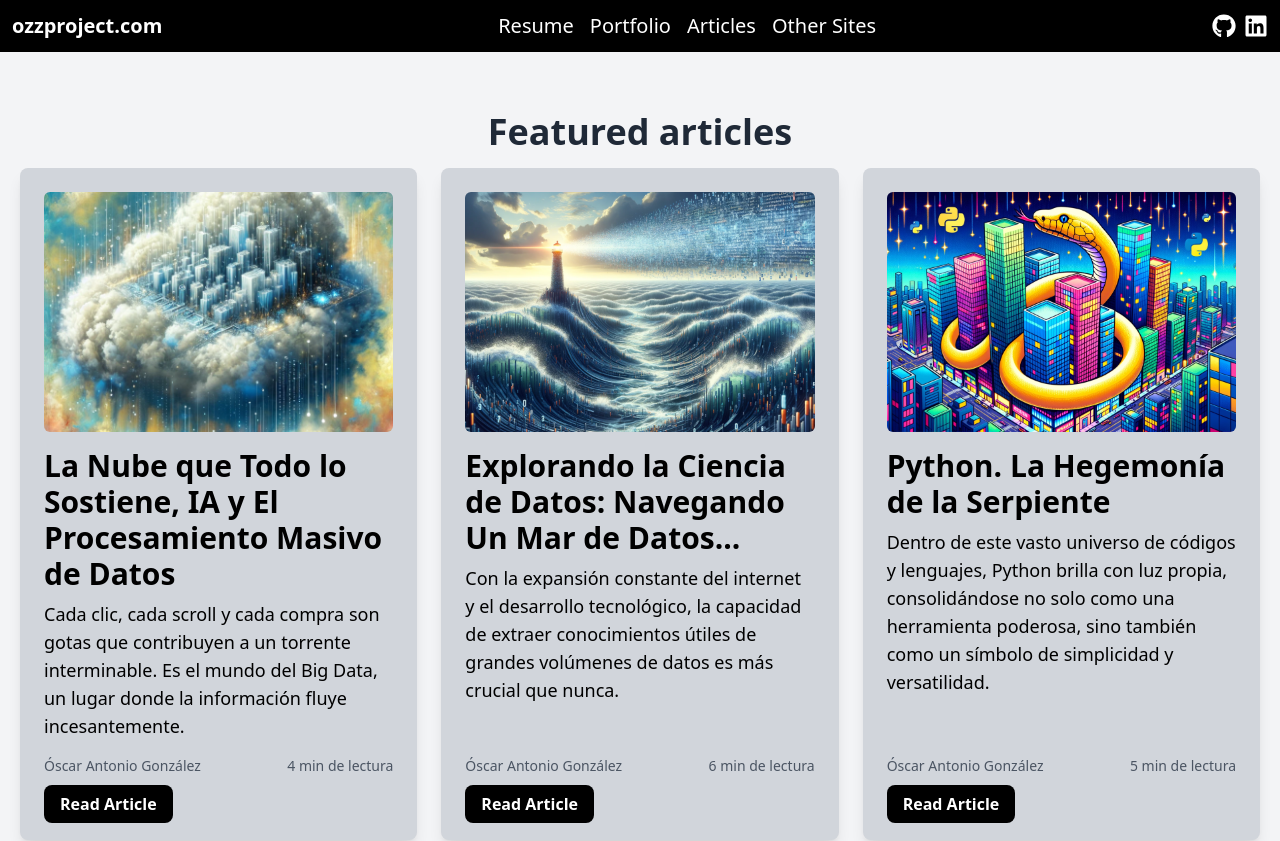
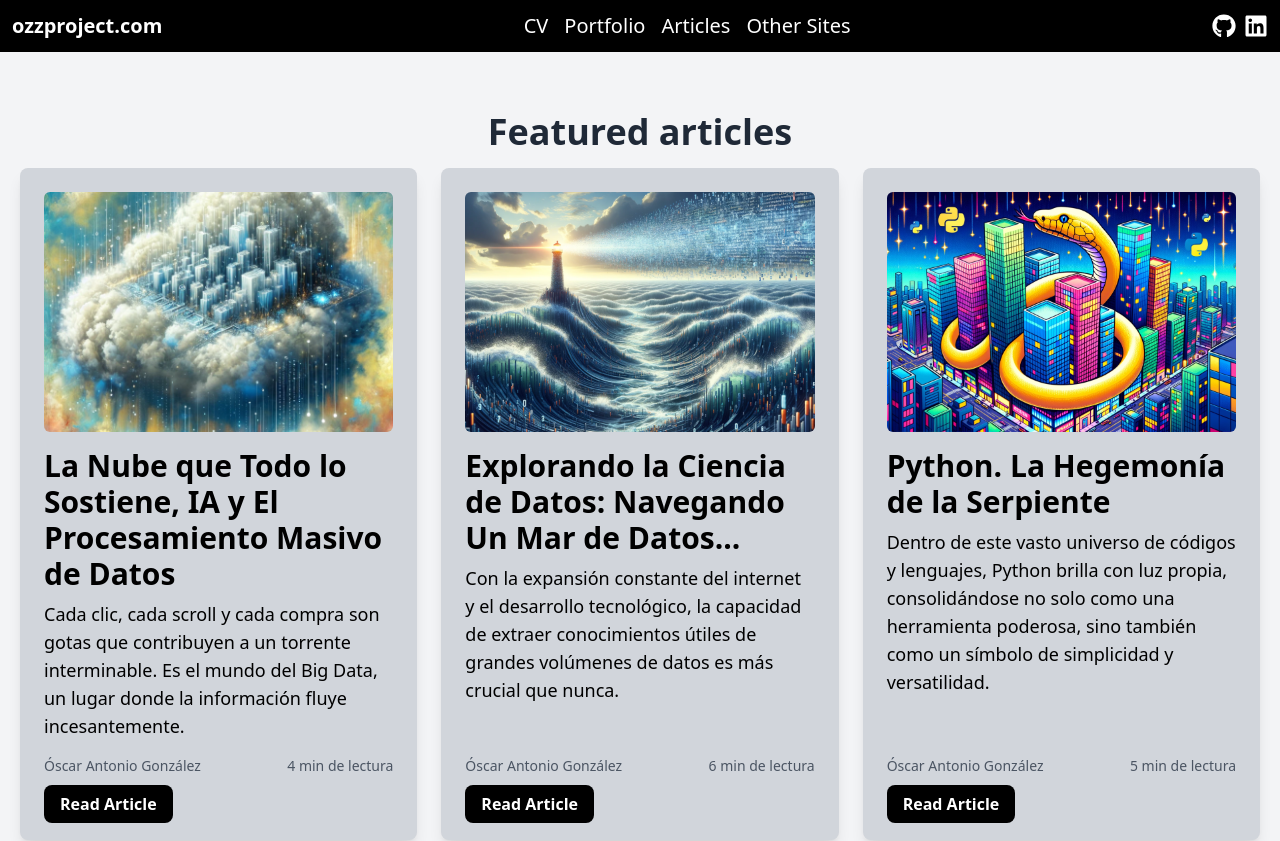
Before and after one commit to oscgonz19/ML_portfolio, a Next.js app: page /articles in a window 1280 px wide. Shown: the top 841 px of the page. Built offline with nearby package versions, Linux system fonts and the light colour scheme.

Commit message:
navbar fix and order

```diff
--- a/src/app/componets/Navbar.jsx
+++ b/src/app/componets/Navbar.jsx
@@ -11,10 +11,10 @@ export default function Navbar() {
         </div>
         <ul className="hidden md:flex space-x-4 text-xl">
           <li>
-            <Link href="/resume">Resume</Link>
+            <Link href="https://www.canva.com/design/DAFs7jzIutM/WkONmE7E75_GS3KU2lfbSg/view">CV</Link>
           </li>
           <li>
-            <Link href="/talks">Portfolio</Link>
+            <Link href="">Portfolio</Link>
           </li>
           <li>
             <Link href="https://www.linkedin.com/in/oscgonz19/recent-activity/articles/">Articles</Link>
--- a/src/pages/index.jsx
+++ b/src/pages/index.jsx
@@ -22,7 +22,7 @@ export default function Home() {
       </div>
       <main className="flex-1">
         <HeroSection />
-        <div className="px-2 sm:px-6 lg:px-8">
+        <div className="px-2 sm:px-6 lg:px-8 rounded">
           <AreasOfInterest />
           <div className="relative">
             <Articles />
```
